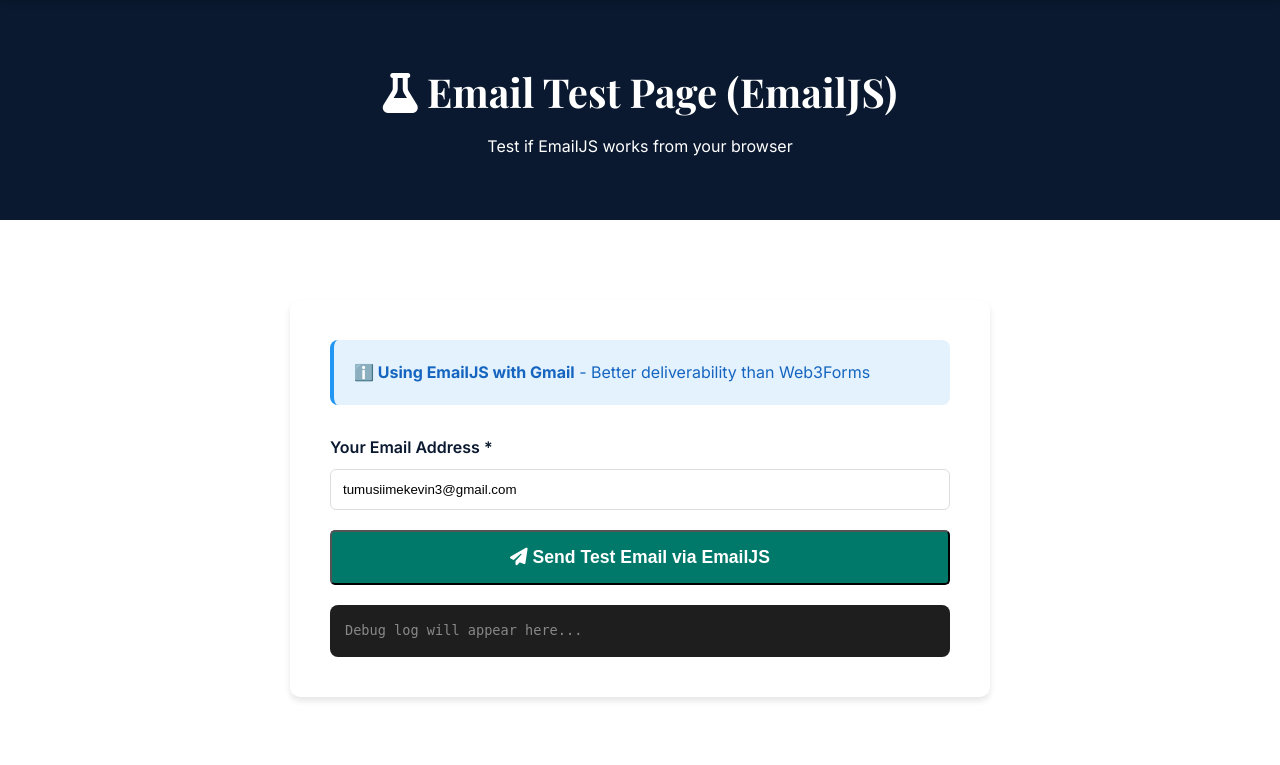
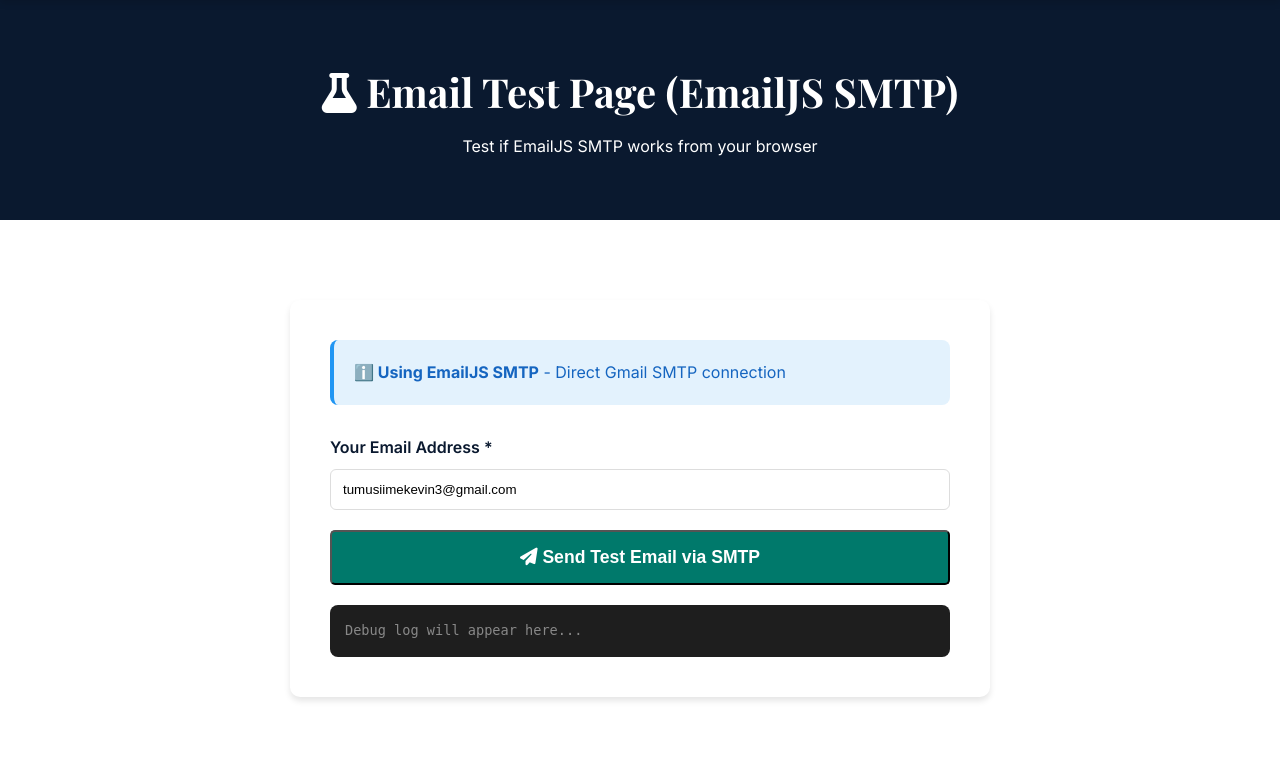
Before and after one commit to kevin-password/kuss_website, a Django app: page /test-email/ in a window 1280 px wide. Shown: the part 75-840 px from the top of the page. Run offline with Django 5.2, Linux system fonts and the light colour scheme; some libraries are stand-ins or nearby versions.

Commit message:
Update EmailJS to use SMTP configuration

```diff
--- a/templates/test_email.html
+++ b/templates/test_email.html
@@ -3,8 +3,8 @@
 
 {% block content %}
 <section class="page-header">
-    <h1><i class="fa-solid fa-flask"></i> Email Test Page (EmailJS)</h1>
-    <p>Test if EmailJS works from your browser</p>
+    <h1><i class="fa-solid fa-flask"></i> Email Test Page (EmailJS SMTP)</h1>
+    <p>Test if EmailJS SMTP works from your browser</p>
 </section>
 
 <section class="section container">
@@ -12,7 +12,7 @@
 
         <div style="background: #e3f2fd; padding: 20px; border-radius: 8px; margin-bottom: 30px; border-left: 4px solid #2196f3;">
             <p style="margin: 0; color: #1565c0;">
-                <strong>ℹ️ Using EmailJS with Gmail</strong> - Better deliverability than Web3Forms
+                <strong>ℹ️ Using EmailJS SMTP</strong> - Direct Gmail SMTP connection
             </p>
         </div>
 
@@ -27,7 +27,7 @@
         </div>
 
         <button onclick="sendTestEmail()" class="btn btn-primary" style="width: 100%; padding: 15px; font-size: 1.1rem;" id="testBtn">
-            <i class="fa-solid fa-paper-plane"></i> Send Test Email via EmailJS
+            <i class="fa-solid fa-paper-plane"></i> Send Test Email via SMTP
         </button>
 
         <div id="result" style="margin-top: 20px; padding: 15px; border-radius: 6px; display: none;"></div>
@@ -42,9 +42,9 @@
 <script type="text/javascript" src="https://cdn.jsdelivr.net/npm/@emailjs/browser@4/dist/email.min.js"></script>
 
 <script>
-// EmailJS Configuration
+// EmailJS Configuration - SMTP Service
 const EMAILJS_PUBLIC_KEY = '1zMWIopNfq1nkwwxB';
-const EMAILJS_SERVICE_ID = 'service_d6fsqwi';
+const EMAILJS_SERVICE_ID = 'service_7w2ytzv';  // NEW SMTP Service
 const EMAILJS_TEMPLATE_ID = 'template_h2ubueh';
 
 // Initialize EmailJS
@@ -77,13 +77,13 @@ async function sendTestEmail() {
     result.style.display = 'none';
 
     debugLog(`Starting test email to: ${email}`, 'info');
-    debugLog(`Using EmailJS Service: ${EMAILJS_SERVICE_ID}`, 'info');
+    debugLog(`Using SMTP Service: ${EMAILJS_SERVICE_ID}`, 'info');
     debugLog(`Using Template: ${EMAILJS_TEMPLATE_ID}`, 'info');
 
     const templateParams = {
         to_email: email,
         from_name: 'KUSS Test System',
-        subject: '🧪 KUSS Email Test (EmailJS)',
+        subject: '🧪 KUSS Email Test (SMTP)',
         first_name: 'Test User',
         email: email,
         password: 'TEST_PASSWORD_123',
@@ -96,7 +96,7 @@ async function sendTestEmail() {
     debugLog(`Template params prepared`, 'info');
 
     try {
-        debugLog('Sending via EmailJS...', 'info');
+        debugLog('Sending via EmailJS SMTP...', 'info');
 
         const response = await emailjs.send(
             EMAILJS_SERVICE_ID,
@@ -111,8 +111,8 @@ async function sendTestEmail() {
             result.style.display = 'block';
             result.style.background = '#e8f5e9';
             result.style.color = '#2e7d32';
-            result.innerHTML = '<i class="fa-solid fa-check-circle"></i> ✅ <strong>Success!</strong> Email sent via EmailJS + Gmail. Check your inbox (should arrive in 1-2 minutes).';
-            debugLog('✅ EMAIL SENT SUCCESSFULLY VIA EMAILJS!', 'success');
+            result.innerHTML = '<i class="fa-solid fa-check-circle"></i> ✅ <strong>Success!</strong> Email sent via SMTP. Check your inbox (should arrive in 1-2 minutes).';
+            debugLog('✅ EMAIL SENT SUCCESSFULLY VIA SMTP!', 'success');
             btn.innerHTML = '<i class="fa-solid fa-check"></i> Sent! Send Another';
         } else {
             throw new Error(`Unexpected status: ${response.status}`);
```
